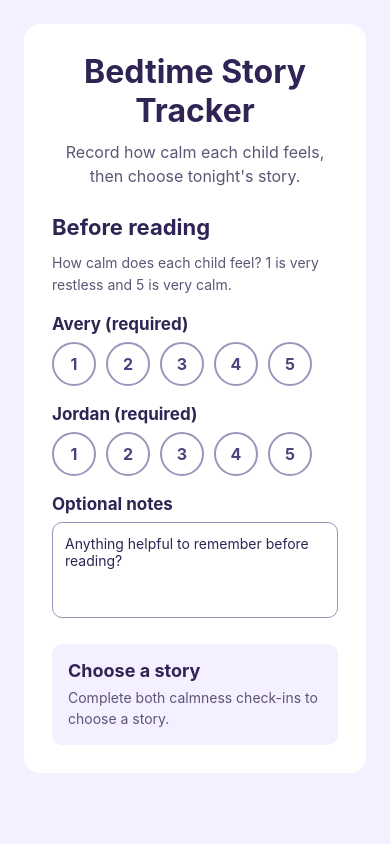
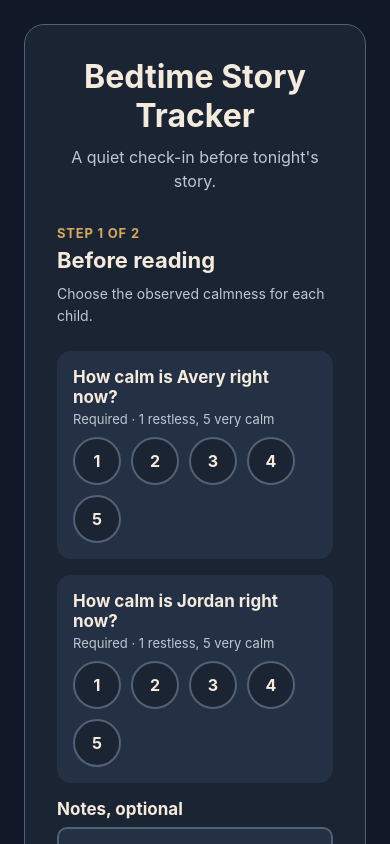
Before and after one commit to bcanon-code/bedtime-story-tracker, a React Native app: screen / in a window 390 px wide. Built offline with nearby package versions, Linux system fonts and the light colour scheme.

Commit message:
style: add accessible low-light bedtime theme

```diff
--- a/App.tsx
+++ b/App.tsx
@@ -52,6 +52,37 @@ const children: Child[] = [
 
 const calmnessValues: CalmnessValue[] = [1, 2, 3, 4, 5];
 
+const theme = {
+  colors: {
+    background: '#111827',
+    surface: '#1B2433',
+    surfaceRaised: '#243044',
+    textPrimary: '#F4EBDD',
+    textSecondary: '#BFC7D4',
+    primary: '#D6A85F',
+    primaryPressed: '#BF8F47',
+    selected: '#376B70',
+    selectedPressed: '#2E5B60',
+    surfacePressed: '#2A384D',
+    border: '#526176',
+    error: '#E6A09A',
+    disabled: '#788497',
+  },
+  spacing: {
+    xs: 6,
+    sm: 10,
+    md: 16,
+    lg: 24,
+    xl: 32,
+  },
+  radius: {
+    sm: 10,
+    md: 14,
+    lg: 20,
+    round: 24,
+  },
+};
+
 export default function App() {
   const [selectedStoryId, setSelectedStoryId] = useState<Story['id'] | null>(
     null,
@@ -88,19 +119,24 @@ export default function App() {
           <View style={styles.card}>
             <Text style={styles.title}>Bedtime Story Tracker</Text>
             <Text style={styles.introduction}>
-              Record how calm each child feels, then choose tonight&apos;s story.
+              A quiet check-in before tonight&apos;s story.
             </Text>
 
             <View style={styles.checkIn}>
+              <Text style={styles.stepLabel}>Step 1 of 2</Text>
               <Text style={styles.heading}>Before reading</Text>
               <Text style={styles.checkInPrompt}>
-                How calm does each child feel? 1 is very restless and 5 is
-                very calm.
+                Choose the observed calmness for each child.
               </Text>
 
               {children.map((child) => (
                 <View key={child.id} style={styles.childCheckIn}>
-                  <Text style={styles.childName}>{child.name} (required)</Text>
+                  <Text style={styles.childName}>
+                    How calm is {child.name} right now?
+                  </Text>
+                  <Text style={styles.requiredLabel}>
+                    Required · 1 restless, 5 very calm
+                  </Text>
                   <View style={styles.calmnessRow}>
                     {calmnessValues.map((value) => {
                       const isSelected = calmnessByChild[child.id] === value;
@@ -112,9 +148,11 @@ export default function App() {
                           accessibilityState={{ selected: isSelected }}
                           key={value}
                           onPress={() => setChildCalmness(child.id, value)}
-                          style={[
+                          style={({ pressed }) => [
                             styles.calmnessButton,
+                            pressed && styles.pressedCalmness,
                             isSelected && styles.selectedCalmness,
+                            pressed && isSelected && styles.pressedSelected,
                           ]}
                         >
                           <Text
@@ -123,7 +161,7 @@ export default function App() {
                               isSelected && styles.selectedCalmnessText,
                             ]}
                           >
-                            {value}
+                            {isSelected ? `✓ ${value}` : value}
                           </Text>
                         </Pressable>
                       );
@@ -132,12 +170,13 @@ export default function App() {
                 </View>
               ))}
 
-              <Text style={styles.notesLabel}>Optional notes</Text>
+              <Text style={styles.notesLabel}>Notes, optional</Text>
               <TextInput
                 accessibilityLabel="Pre-reading notes"
                 multiline
                 onChangeText={setNotesBefore}
                 placeholder="Anything helpful to remember before reading?"
+                placeholderTextColor={theme.colors.disabled}
                 style={styles.notesInput}
                 value={notesBefore}
               />
@@ -145,7 +184,8 @@ export default function App() {
 
             {isPreReadingComplete ? (
               <>
-                <Text style={styles.heading}>Choose a story</Text>
+                <Text style={styles.stepLabel}>Step 2 of 2</Text>
+                <Text style={styles.heading}>Choose tonight&apos;s story</Text>
                 <View style={styles.storyList}>
                   {stories.map((story) => {
                     const isSelected = story.id === selectedStoryId;
@@ -156,9 +196,11 @@ export default function App() {
                         accessibilityState={{ selected: isSelected }}
                         key={story.id}
                         onPress={() => selectStory(story.id)}
-                        style={[
+                        style={({ pressed }) => [
                           styles.storyButton,
+                          pressed && styles.pressedStory,
                           isSelected && styles.selectedStory,
+                          pressed && isSelected && styles.pressedSelected,
                         ]}
                       >
                         <Text
@@ -177,6 +219,9 @@ export default function App() {
                         >
                           {story.description}
                         </Text>
+                        {isSelected && (
+                          <Text style={styles.selectedLabel}>✓ Selected</Text>
+                        )}
                       </Pressable>
                     );
                   })}
@@ -193,9 +238,12 @@ export default function App() {
               </>
             ) : (
               <View style={styles.lockedStep}>
-                <Text style={styles.lockedStepTitle}>Choose a story</Text>
+                <Text style={styles.lockedStepLabel}>Step 2 of 2 · Locked</Text>
+                <Text style={styles.lockedStepTitle}>
+                  Choose tonight&apos;s story
+                </Text>
                 <Text style={styles.validationMessage}>
-                  Complete both calmness check-ins to choose a story.
+                  Complete both check-ins to choose a story.
                 </Text>
               </View>
             )}
@@ -208,102 +256,137 @@ export default function App() {
 
 const styles = StyleSheet.create({
   screen: {
-    backgroundColor: '#f4f0ff',
+    backgroundColor: theme.colors.background,
     flex: 1,
   },
   page: {
     alignItems: 'center',
-    padding: 24,
+    padding: theme.spacing.lg,
   },
   card: {
-    backgroundColor: '#ffffff',
-    borderRadius: 16,
+    backgroundColor: theme.colors.surface,
+    borderColor: theme.colors.border,
+    borderRadius: theme.radius.lg,
+    borderWidth: 1,
     maxWidth: 620,
-    padding: 28,
+    padding: theme.spacing.xl,
     width: '100%',
   },
   title: {
-    color: '#2f2454',
+    color: theme.colors.textPrimary,
     fontSize: 32,
     fontWeight: '700',
     textAlign: 'center',
   },
   introduction: {
-    color: '#5d5575',
+    color: theme.colors.textSecondary,
     fontSize: 16,
     lineHeight: 24,
     marginTop: 10,
     textAlign: 'center',
   },
   heading: {
-    color: '#2f2454',
+    color: theme.colors.textPrimary,
     fontSize: 22,
     fontWeight: '700',
-    marginBottom: 12,
-    marginTop: 26,
+    marginBottom: theme.spacing.sm,
+    marginTop: theme.spacing.xs,
+  },
+  stepLabel: {
+    color: theme.colors.primary,
+    fontSize: 13,
+    fontWeight: '700',
+    letterSpacing: 0.8,
+    marginTop: theme.spacing.xl,
+    textTransform: 'uppercase',
   },
   storyList: {
-    gap: 10,
+    gap: theme.spacing.sm,
   },
   storyButton: {
-    borderColor: '#c9c1df',
-    borderRadius: 12,
+    backgroundColor: theme.colors.surfaceRaised,
+    borderColor: theme.colors.border,
+    borderRadius: theme.radius.md,
     borderWidth: 2,
-    padding: 16,
+    minHeight: 88,
+    padding: theme.spacing.md,
+  },
+  pressedStory: {
+    backgroundColor: theme.colors.surfacePressed,
+    borderColor: theme.colors.primary,
   },
   selectedStory: {
-    backgroundColor: '#51407e',
-    borderColor: '#51407e',
+    backgroundColor: theme.colors.selected,
+    borderColor: theme.colors.primary,
   },
   storyTitle: {
-    color: '#2f2454',
+    color: theme.colors.textPrimary,
     fontSize: 18,
     fontWeight: '700',
   },
   storyDescription: {
-    color: '#5d5575',
+    color: theme.colors.textSecondary,
     lineHeight: 21,
     marginTop: 4,
   },
   selectedStoryText: {
-    color: '#ffffff',
+    color: theme.colors.textPrimary,
+  },
+  selectedLabel: {
+    color: theme.colors.textPrimary,
+    fontSize: 13,
+    fontWeight: '700',
+    marginTop: theme.spacing.sm,
   },
   selectionSummary: {
-    backgroundColor: '#f4f0ff',
-    borderRadius: 10,
+    backgroundColor: theme.colors.surfaceRaised,
+    borderColor: theme.colors.selected,
+    borderRadius: theme.radius.sm,
+    borderWidth: 1,
     marginTop: 18,
     padding: 14,
   },
   summaryLabel: {
-    color: '#6b6185',
+    color: theme.colors.textSecondary,
     fontSize: 13,
     fontWeight: '600',
     textTransform: 'uppercase',
   },
   summaryValue: {
-    color: '#2f2454',
+    color: theme.colors.textPrimary,
     fontSize: 18,
     fontWeight: '700',
     marginTop: 3,
   },
   prompt: {
-    color: '#6b6185',
+    color: theme.colors.textSecondary,
     marginTop: 16,
     textAlign: 'center',
   },
   lockedStep: {
-    backgroundColor: '#f4f0ff',
-    borderRadius: 10,
+    backgroundColor: theme.colors.surfaceRaised,
+    borderColor: theme.colors.disabled,
+    borderRadius: theme.radius.md,
+    borderStyle: 'dashed',
+    borderWidth: 1,
     marginTop: 26,
-    padding: 16,
+    padding: theme.spacing.md,
+  },
+  lockedStepLabel: {
+    color: theme.colors.disabled,
+    fontSize: 13,
+    fontWeight: '700',
+    letterSpacing: 0.6,
+    textTransform: 'uppercase',
   },
   lockedStepTitle: {
-    color: '#2f2454',
+    color: theme.colors.textSecondary,
     fontSize: 18,
     fontWeight: '700',
+    marginTop: theme.spacing.xs,
   },
   validationMessage: {
-    color: '#5d5575',
+    color: theme.colors.error,
     lineHeight: 21,
     marginTop: 6,
   },
@@ -311,57 +394,78 @@ const styles = StyleSheet.create({
     marginTop: 0,
   },
   checkInPrompt: {
-    color: '#5d5575',
+    color: theme.colors.textSecondary,
     lineHeight: 22,
-    marginBottom: 18,
+    marginBottom: theme.spacing.lg,
   },
   childCheckIn: {
-    marginBottom: 18,
+    backgroundColor: theme.colors.surfaceRaised,
+    borderRadius: theme.radius.md,
+    marginBottom: theme.spacing.md,
+    padding: theme.spacing.md,
   },
   childName: {
-    color: '#2f2454',
+    color: theme.colors.textPrimary,
     fontSize: 17,
     fontWeight: '700',
-    marginBottom: 8,
+    marginBottom: 4,
+  },
+  requiredLabel: {
+    color: theme.colors.textSecondary,
+    fontSize: 13,
+    marginBottom: theme.spacing.sm,
   },
   calmnessRow: {
     flexDirection: 'row',
-    gap: 10,
+    flexWrap: 'wrap',
+    gap: theme.spacing.sm,
   },
   calmnessButton: {
     alignItems: 'center',
-    borderColor: '#9e93ba',
-    borderRadius: 22,
+    backgroundColor: theme.colors.surface,
+    borderColor: theme.colors.border,
+    borderRadius: theme.radius.round,
     borderWidth: 2,
-    height: 44,
+    height: 48,
     justifyContent: 'center',
-    width: 44,
+    minWidth: 48,
+    paddingHorizontal: theme.spacing.sm,
+  },
+  pressedCalmness: {
+    backgroundColor: theme.colors.surfacePressed,
+    borderColor: theme.colors.primary,
   },
   selectedCalmness: {
-    backgroundColor: '#51407e',
-    borderColor: '#51407e',
+    backgroundColor: theme.colors.selected,
+    borderColor: theme.colors.primary,
+  },
+  pressedSelected: {
+    backgroundColor: theme.colors.selectedPressed,
   },
   calmnessText: {
-    color: '#51407e',
+    color: theme.colors.textPrimary,
     fontSize: 16,
     fontWeight: '700',
   },
   selectedCalmnessText: {
-    color: '#ffffff',
+    color: theme.colors.textPrimary,
   },
   notesLabel: {
-    color: '#2f2454',
+    color: theme.colors.textPrimary,
     fontSize: 17,
     fontWeight: '700',
     marginBottom: 8,
   },
   notesInput: {
-    borderColor: '#9e93ba',
-    borderRadius: 10,
-    borderWidth: 1,
-    color: '#2f2454',
-    minHeight: 96,
-    padding: 12,
+    backgroundColor: theme.colors.surfaceRaised,
+    borderColor: theme.colors.border,
+    borderRadius: theme.radius.sm,
+    borderWidth: 2,
+    color: theme.colors.textPrimary,
+    fontSize: 16,
+    lineHeight: 23,
+    minHeight: 104,
+    padding: theme.spacing.md,
     textAlignVertical: 'top',
   },
 });
```
